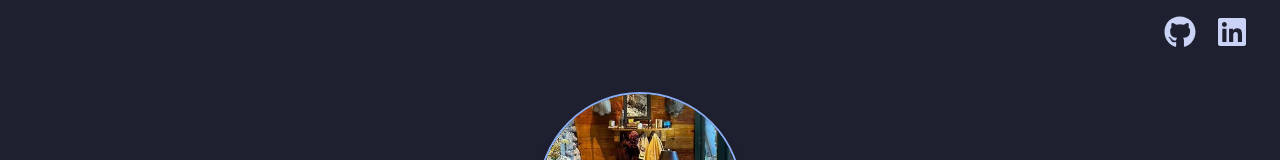
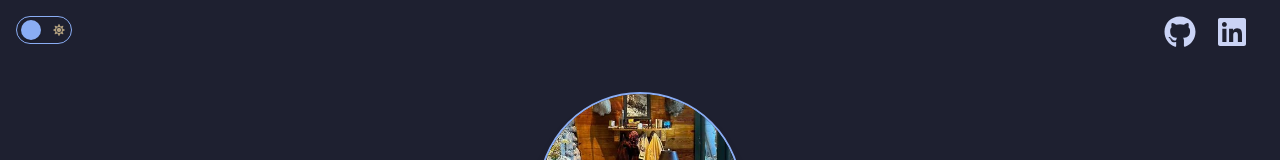
Before and after one commit to fmata17/portfolio, a React (Vite) app: page / in a window 1280 px wide. Shown: the top 160 px of the page. Built offline with nearby package versions, Linux system fonts and the light colour scheme.

Commit message:
Add light/dark mode toggle button to hero section
Agent-Logs-Url: https://github.com/fmata17/portfolio/sessions/160b38ad-312b-465b-8d28-d629a34fb0a1

Co-authored-by: fmata17 <157691349+fmata17@users.noreply.github.com>

```diff
--- a/src/App.jsx
+++ b/src/App.jsx
@@ -8,14 +8,17 @@ import Contact from "./sections/Contact";
 import BackToTopButton from "./sections/BackToTopButton";
 
 function App() {
+  const [isDark, setIsDark] = useState(true);
+
   return (
     <div
+      data-theme={isDark ? "dark" : "light"}
       className="relative h-screen snap-y snap-mandatory overflow-y-scroll overflow-x-hidden
                  scroll-smooth bg-bg-dark custom-scrollbar font-mono"
     >
       <SocialBar />
       <BackToTopButton />
-      <Hero />
+      <Hero isDark={isDark} toggleTheme={() => setIsDark((d) => !d)} />
       <About />
       <Projects />
       <Skills />
--- a/src/sections/Hero.jsx
+++ b/src/sections/Hero.jsx
@@ -1,7 +1,8 @@
 import { motion } from "framer-motion";
 import { useEffect, useState } from "react";
+import { FaMoon, FaSun } from "react-icons/fa";
 
-export default function Hero() {
+export default function Hero({ isDark, toggleTheme }) {
   const words = [
     "Fredy.",
     "a full-stack developer.",
@@ -45,6 +46,20 @@ export default function Hero() {
       id="hero"
       className="min-h-screen snap-start bg-bg-dark text-fg font-mono flex flex-col justify-center items-center text-center px-4 sm:px-6 md:px-12 xl:px-32 overflow-hidden"
     >
+      {/* Theme toggle button */}
+      <button
+        onClick={toggleTheme}
+        aria-label="Toggle light/dark mode"
+        className="absolute top-4 left-4 z-20 w-14 h-7 rounded-full border border-accent-primary bg-bg-dark
+                   flex items-center px-1 cursor-pointer transition-colors duration-300"
+      >
+        <FaMoon className="absolute left-1.5 w-3 h-3 text-accent-secondary opacity-70" />
+        <FaSun className="absolute right-1.5 w-3 h-3 text-accent-warning opacity-70" />
+        <span
+          className={`relative z-10 w-5 h-5 rounded-full bg-accent-primary shadow transition-transform duration-300
+                      ${isDark ? "translate-x-0" : "translate-x-7"}`}
+        />
+      </button>
       {/* Background IDE */}
       {/* should be responsive in both size and location */}
       <motion.div
--- a/src/theme.css
+++ b/src/theme.css
@@ -2,7 +2,7 @@
   /* font style */
   --font-mono: "JetBrains Mono", monospace;
 
-  /* Catppuccin Macchiato theme */
+  /* Catppuccin Macchiato theme (dark mode default) */
   /* Core backgrounds */
   --color-bg: #24273a;
   --color-bg-dark: #1e2030;
@@ -21,3 +21,19 @@
   --color-accent-info: #8bd5ca;
   --color-accent-peach: #f5a97f;
 }
+
+/* Catppuccin Latte (light mode) */
+[data-theme="light"] {
+  --color-bg: #eff1f5;
+  --color-bg-dark: #e6e9ef;
+  --color-bg-darker: #dce0e8;
+  --color-fg: #4c4f69;
+  --color-fg-muted: #6c6f85;
+  --color-accent-primary: #1e66f5;
+  --color-accent-secondary: #8839ef;
+  --color-accent-success: #40a02b;
+  --color-accent-warning: #df8e1d;
+  --color-accent-error: #d20f39;
+  --color-accent-info: #179299;
+  --color-accent-peach: #fe640b;
+}
```
